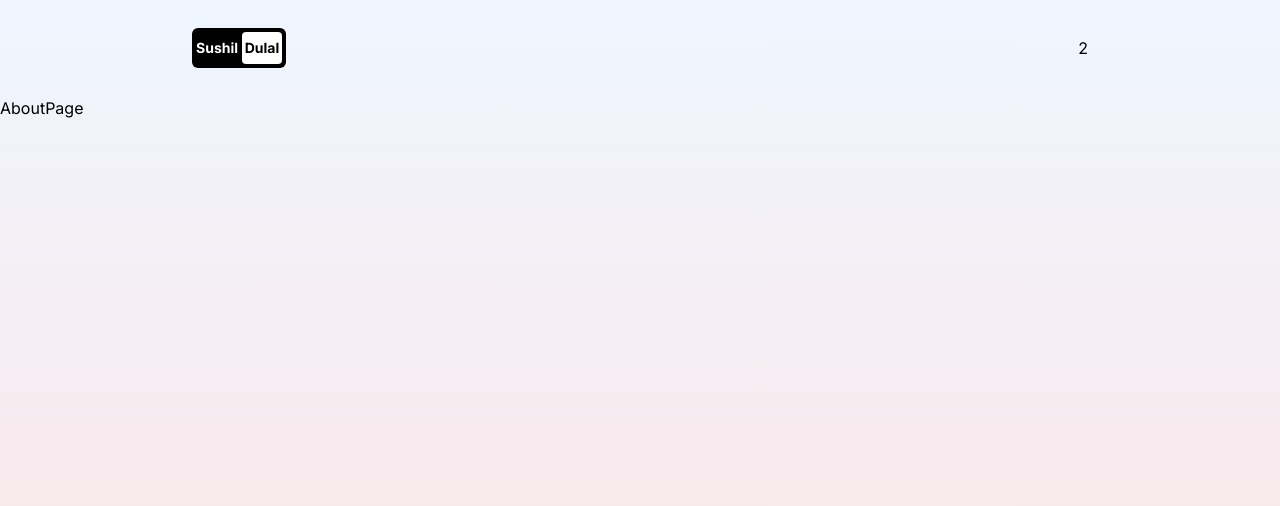
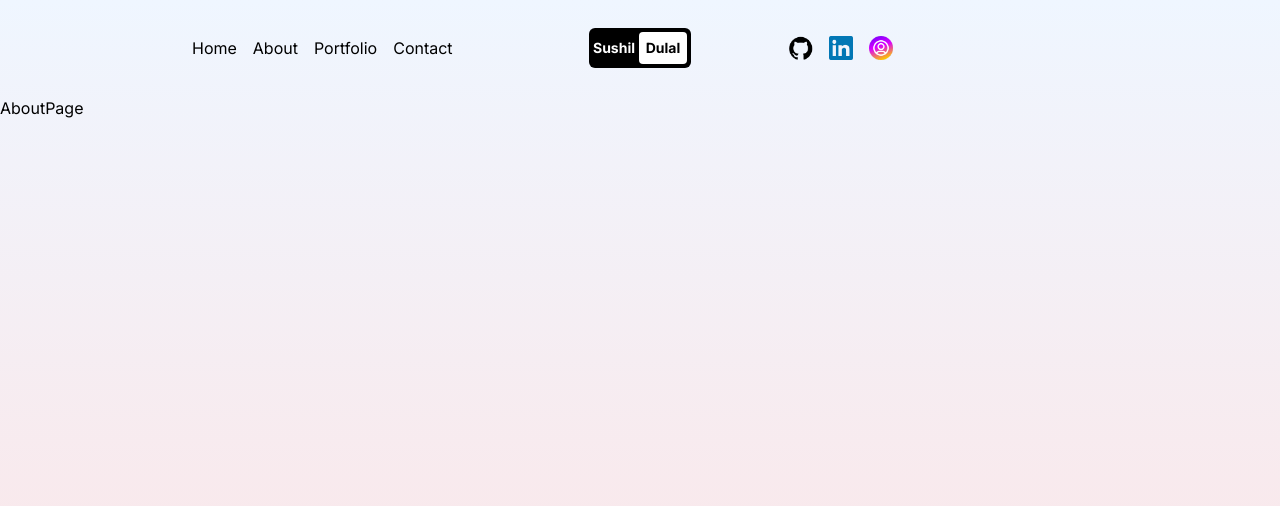
Before and after one commit to sudulal123/portfolio-template, a Next.js app: page /about in a window 1280 px wide. Shown: the top 506 px of the page. Built offline with nearby package versions, Linux system fonts and the light colour scheme.

Commit message:
03_Hamburger_menu_design

```diff
--- a/src/app/about/page.jsx
+++ b/src/app/about/page.jsx
@@ -4,4 +4,4 @@
     )
 }
 
-export default AboutPage
+export default AboutPage;
--- a/src/app/contact/page.jsx
+++ b/src/app/contact/page.jsx
@@ -4,4 +4,4 @@
     )
 }
 
-export default ContactPage
+export default ContactPage;
--- a/src/app/portfolio/page.jsx
+++ b/src/app/portfolio/page.jsx
@@ -4,4 +4,4 @@
     )
 }
 
-export default PortfolioPage
+export default PortfolioPage;
--- a/src/components/navbar.jsx
+++ b/src/components/navbar.jsx
@@ -1,19 +1,69 @@
-import Link from "next/link"
+"use client"
+
+import Link from "next/link";
+import Image from "next/image";
+import {useState} from "react";
+
+const links = [
+    {url: "/", title: "Home"},
+    {url: "/about", title: "About"},
+    {url: "/portfolio", title: "Portfolio"},
+    {url: "/contact", title: "Contact"},
+];
 
 const Navbar = () => {
+    const [open, setOpen] = useState(false)
+
     return (
         <div className='h-full flex items-center justify-between px-4 sm:px-8 md:px-12 lg:px-20 xl:px-48'>
+            {/*LINKS*/}
+            <div className="hidden md:flex gap-4 w-1/3">
+                {links.map(link=>(
+                    <Link href={link.url} key={link.title}>{link.title}</Link>
+                ))}
+            </div>
             {/*NAME*/}
-            <div className=''>
+            <div className='md:hidden lg:flex w-1/3 justify-center'>
                 <Link href="/" className="text-sm bg-black rounded-md p-1 font-bold flex items-center justify-center">
                     <span className="text-white mr-1">Sushil</span>
-                    <span className="w-10 h-8 rounded bg-white text-black flex items-center justify-center">Dulal</span>
+                    <span className="w-12 h-8 rounded bg-white text-black flex items-center justify-center">Dulal</span>
                 </Link>
             </div>
+            {/*SOCIAL MEDIA*/}
+            <div className="hidden md:flex gap-4 w-1/3">
+               <Link href="https://github.com/sdulal123">
+               <Image src="/github.png" alt="" width={24} height={24}/>
+               </Link>
+               <Link href="https://linkedin.com/in/sushildulal123/">
+               <Image src="/linkedin.png" alt="" width={24} height={24}/>
+               </Link>
+               <Link href="https://instagram.com/sdstudio420/">
+               <Image src="/instagram.png" alt="" width={24} height={24}/>
+               </Link>
+            </div>
             {/*RESPONSIVE MENU*/}
-            <div>2</div>
+            <div className="md:hidden">
+                {/*MENU BUTTON*/}
+                <button className="w-10 h-8 flex flex-col justify-between z-50 relative"
+                        onClick={(()=>setOpen(!open))}>
+                <div className='w-10 h-1 bg-white rounded'></div>
+                <div className='w-10 h-1 bg-white rounded'></div>
+                <div className='w-10 h-1 bg-white rounded'></div>
+                </button>
+                {/*MENU LISTS*/}
+                {open && (
+
+                <div className="absolute top-0 left-0 w-screen h-screen bg-black text-white flex flex-col items-center justify-center gap-8 text-4xl">
+                    {links.map(link=>(
+                        <Link href={link.url} key={link.title}>
+                            {link.title}
+                        </Link>
+                    ))}
+                </div>
+                )}
+            </div>
         </div>
-    )
-}
+    );
+};
 
-export default Navbar
+export default Navbar;
```
Also changed, not shown: jsconfig.json (line endings or trailing spaces).
